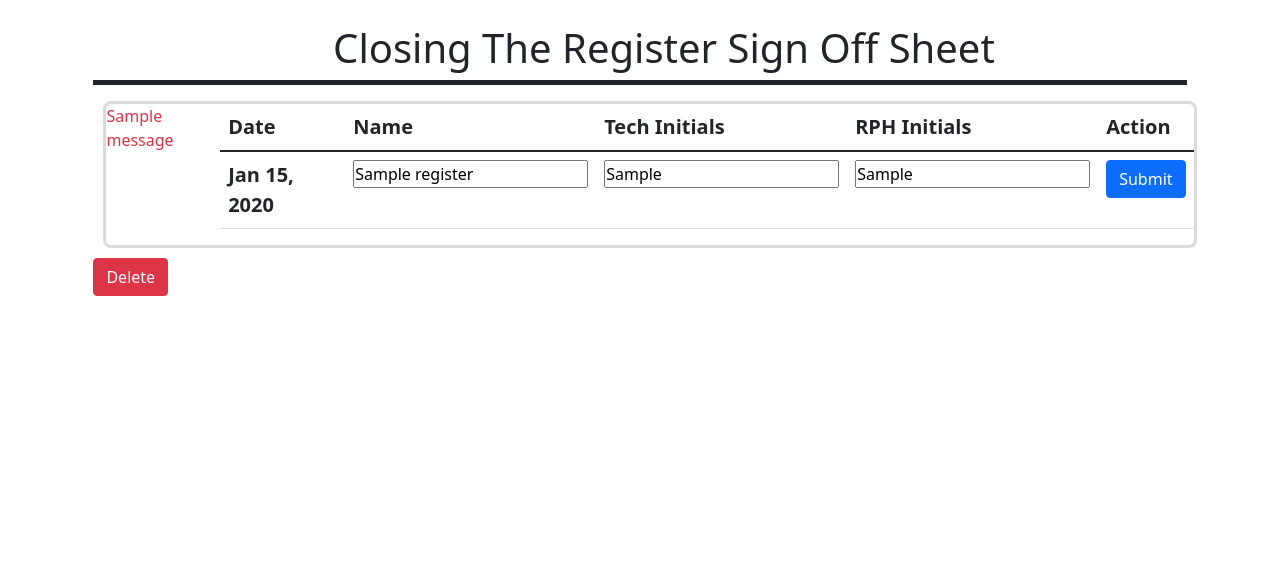
After one commit to marcoaceves/manager_app, a Flask app: page /signoffsheet in a window 1280 px wide. The commit adds this page. Shown: the part 219-784 px from the top of the page. Run offline with Flask 2, Linux system fonts and the light colour scheme; the visitor is signed in with stand-in values (Sample User, id 1); tables that the repository leaves empty or names only in its code hold one stand-in row (values such as "Sample post"); one stand-in notice (Sample message) is shown; lists and menus that the app fills with data are empty.

Commit message:
reg signoff sheet

```diff
--- /dev/null
+++ b/task_manager_app/flask_app/controllers/signoffsheets.py
@@ -0,0 +1,66 @@
+
+from array import array
+from dataclasses import dataclass
+import re
+from flask_app import app
+from flask import Flask, render_template, request, redirect, session, flash
+from flask_app.models.user import User
+from flask_app.models.station import Station
+from flask_app.models.signoffsheet import Register
+from datetime import datetime
+import datetime as dt
+
+
+# html page for adding
+@app.route('/signoffsheet')
+def signoff_sheet_display():
+    if 'user_id' not in session:
+        return redirect('/logout')
+    data ={
+        'id': session['user_id']
+    }
+
+    register =Register.get_signoff_sheet()
+    for reg in register:
+        if reg.name==None:
+            reg.name=""
+        if reg.tech_initial==None:
+            reg.tech_initial=""
+        if reg.rph_initial==None:
+            reg.rph_initial=""
+    return render_template('register_signoff.html', user=User.get_one(data), register=register)
+
+# process adding form
+# month +=1 checks currnet then add if 12 then mnth == 1
+@app.route('/delete/create/new')
+def delete_create_new_signoff():
+    if 'user_id' not in session:
+        return redirect('/')
+    Register.destroy()
+    for day in  range(1,32):
+        month = datetime.today().month
+        year = datetime.today().year
+        print(month, year, '*****')
+        try:
+            date = dt.date(year,month,day)
+        except:
+            return redirect ("/signoffsheet")
+        data={"date":date}
+        print(data, date)
+        Register.create_signoff_sheet(data)
+
+    return redirect ("/signoffsheet")
+
+@app.route('/update/signoff_sheet', methods=['POST'])
+def update_signoff():
+    if 'user_id' not in session:
+        return redirect('/')
+    data = {
+        'name': request.form['name'],
+        'tech_initial': request.form['tech_initial'],
+        'rph_initial': request.form['rph_initial'],
+        'id': request.form['id']
+    }
+
+    Register.signoff_update(data)
+    return redirect(request.referrer)
--- /dev/null
+++ b/task_manager_app/flask_app/models/signoffsheet.py
@@ -0,0 +1,57 @@
+# from winreg import QueryInfoKey
+from flask_app.config.mysqlconnection import connectToMySQL
+import re
+from flask_app import app
+from datetime import datetime
+import math
+from flask import flash
+
+
+db = 'ahf_db'
+
+class Register:
+    def __init__(self, data):
+        self.id = data['id']
+        self.name = data['name']
+        self.date = data['date']
+        self.tech_initial = data['tech_initial']
+        self.rph_initial = data['rph_initial']
+
+    def time_span(self):
+        now = datetime.now()
+        delta = now - self.created_at
+        print(delta.days)
+        print(delta.total_seconds())
+        if delta.days > 0:
+            return f"{delta.days} day(s) ago"
+        elif (math.floor(delta.total_seconds() / 60)) >= 60:
+            return f"{math.floor(math.floor(delta.total_seconds() / 60)/60)} hour(s) ago"
+        elif delta.total_seconds() >= 60:
+            return f"{math.floor(delta.total_seconds() / 60)} minute(s) ago"
+        else:
+            return f"{math.floor(delta.total_seconds())} second(s) ago"
+
+    @classmethod
+    def create_signoff_sheet(cls, data):
+        query= "INSERT INTO register (date) VALUES (%(date)s);"
+        result = connectToMySQL(db).query_db(query,data)
+
+        return result
+    @classmethod
+    def get_signoff_sheet(cls):
+        query = "SELECT id, name, tech_initial, rph_initial, DATE_FORMAT(date,'%b %d, %Y') as date FROM register ORDER BY (date);"
+
+        results = connectToMySQL(db).query_db(query)
+        register_dates = []
+        for i in results:
+            register_dates.append( cls(i) )
+        return register_dates
+    @classmethod
+    def destroy(cls):
+        query = 'TRUNCATE TABLE register;'
+        return connectToMySQL(db).query_db(query)
+
+    @classmethod
+    def signoff_update(cls, data):
+        query = "UPDATE register SET name=%(name)s, tech_initial=%(tech_initial)s, rph_initial=%(rph_initial)s WHERE id = %(id)s;"
+        return connectToMySQL(db).query_db(query,data)
--- a/task_manager_app/flask_app/static/css/stations.css
+++ b/task_manager_app/flask_app/static/css/stations.css
@@ -1,6 +1,14 @@
+.wrappersignoff{
+    padding: 2.3% 7.3%;
+
+    margin: 0 auto;
+}
+
+
 #stationsTable{    border: solid 3px;
     border-radius: 8px;
     border-color: rgba(211, 208, 208, 0.795);
+    width:100%
 
 
 
@@ -12,3 +20,26 @@ td{
 #bold{
     font-weight: 500;
 }
+
+#signoffTable{
+
+    margin: 10px;
+    border: solid 3px;
+    border-radius: 8px;
+    border-color: rgba(211, 208, 208, 0.795);
+    width:100%
+
+
+
+}
+#signoffh1{
+    font-family: monospace;
+}
+
+td{
+    border: none;
+    border-color: rgba(211, 208, 208, 0.795);
+}
+#bold{
+    font-weight: 500;
+}
--- a/task_manager_app/flask_app/templates/all_user_tasks.html
+++ b/task_manager_app/flask_app/templates/all_user_tasks.html
@@ -180,7 +180,7 @@
                                         <td class="align-middle">
                                             <input type="hidden" name="comment" value="{{task.id}}" class="form-control">
                                             <input type="text"  id="taskComment" name="comment" value="{{task.comment}}">
-                                    </td>
+                                        </td>
                                         {% endif %}
                                         {% if user.role == 'admin'%}
                                         <td class="align-middle">
--- /dev/null
+++ b/task_manager_app/flask_app/templates/register_signoff.html
@@ -0,0 +1,95 @@
+<!DOCTYPE html>
+<html lang="en">
+<head>
+    <meta charset="UTF-8">
+    <meta http-equiv="X-UA-Compatible" content="IE=edge">
+    <meta name="viewport" content="width=device-width, initial-scale=1.0">
+    <title>Task Manager</title>
+    <link href="https://cdn.jsdelivr.net/npm/bootstrap@5.1.3/dist/css/bootstrap.min.css" rel="stylesheet" integrity="sha384-1BmE4kWBq78iYhFldvKuhfTAU6auU8tT94WrHftjDbrCEXSU1oBoqyl2QvZ6jIW3" crossorigin="anonymous">
+    <link type="image/png" rel="icon" href="https://static.spacecrafted.com/c252c12e258d4896a45c93c7a3a8f34b/i/ff4f0755a2e5442cb887170a7d3060e9/1/5feFb8zhrk/App%20Icon%20%252843%2529.png?dpr=2">
+    <script src="https://cdn.jsdelivr.net/npm/bootstrap@5.1.3/dist/js/bootstrap.bundle.min.js" integrity="sha384-ka7Sk0Gln4gmtz2MlQnikT1wXgYsOg+OMhuP+IlRH9sENBO0LRn5q+8nbTov4+1p" crossorigin="anonymous"></script>
+
+    <link rel="stylesheet" type="text/css" href="{{url_for('static', filename='css/style.css') }}">
+    <link rel="stylesheet" type="text/css" href="{{url_for('static', filename='css/styles.css') }}">
+    <link rel="stylesheet" type="text/css" href="{{url_for('static', filename='css/stations.css') }}">
+
+</head>
+<body>
+
+<!-- Navigation Bar -->
+    <div class="d-flex justify-content-between align-items-center mb-3" id="nav">
+        <a href="/dashboard"><img src="https://static.spacecrafted.com/c252c12e258d4896a45c93c7a3a8f34b/i/e157cd205d8945ba9440199d43d39d26/1/5feFb8zhrk/AHF_white.png?dpr=2" alt="AHF_Logo" id="ahf_logo"></a>
+        <div>
+            <a href="/dashboard"><button type="link" value="Add" class="btn btn-primary badge badge-pill badge-primary" id="mobilebtn" style="text-align:center">Dashboard</button></a>
+            <a href="/add/new_user/"><button type="link" value="Add" class="btn btn-primary badge badge-pill badge-primary" id="mobilebtn" style="text-align:center">Add User</button></a>
+            <a href="/task/new"><button type="submit" value="Logout" class="btn btn-primary badge badge-pill badge-primary" id="mobilebtn" style="text-align:center">Assign Task</button></a>
+            <a href="/stations"><button type="submit" value="Logout" class="btn btn-primary badge badge-pill badge-primary" id="mobilebtn" style="text-align:center">Manage Stations</button></a>
+            <a href="/manage/users"><button type="submit" value="Logout" class="btn btn-primary badge badge-pill badge-primary" id="mobilebtn" style="text-align:center">Manage Users</button></a>
+
+            <!-- Dropdown -->
+            <div class="dropdown btn btn-primary badge badge-pill badge-primary" id="mobilebtn">
+                <button class="dropbtn btn btn-primary badge badge-pill badge-primary">Dropdown</button>
+                <div class="dropdown-content ">
+                    <a href="/links">Links</a>
+                    <a href="/announcements">Announcements</a>
+                    <a href="https://translate.google.com/" target="_blank" rel="noopener noreferrer">Translate</a>
+                </div>
+            </div>
+
+        </div>
+        <a href="/logout"><button type="submit" value="Logout" class="btn btn-danger badge badge-pill badge-danger" style="text-align:center" id="mobilebtn">Logout</button></a>
+    </div>
+
+    <div class="wrappersignoff">
+        <div class="d-flex justify-content-center align-items-center mb-3 border-bottom border-5 border-dark "id="singoffh1">
+            <h1 class="text-center  ms-5 text-capitalize" id="singoffh1"> Closing The Register Sign Off Sheet</h1>
+        </div>
+        <!-- display station tasks -->
+        <div class="d-flex justify-content-evenly mw-100" id="signoffTable" >
+                <!-- <h1>Stations</h1> -->
+                {% with messages = get_flashed_messages(category_filter=['task']) %}
+                    {% if messages %}
+                        {% for message in messages %}
+                            <p class="text-danger">{{message}}</p>
+                        {% endfor %}
+                    {% endif %}
+                {% endwith %}
+
+
+                    <table class="table table-hover" >
+                        <thead>
+                        <tr class="lead" id="bold">
+                            <th scope="col">Date</th>
+                            <th scope="col">Name</th>
+                            <th>Tech Initials</th>
+                            <th>RPH Initials</th>
+                            <th>Action</th>
+                        </tr>
+                        </thead>
+                        <tbody>
+                            {% for reg in register%}
+                            {% if reg.date != 'NULL' %}
+                            <form action="/update/signoff_sheet" method="POST">
+                                <tr class="text-capitalize ">
+                                    <th class="lead" id="bold" scope="row"><span class="text" id="due">{{reg.date}}</span ></th>
+                                    <th><input type="text" placeholder="Name" name="name" value="{{reg.name}}"></th>
+                                    <th><input type="text" placeholder="Tech Initials" name="tech_initial" value="{{reg.tech_initial}}"></th>
+                                    <th><input type="text" placeholder="RPH Initials" name="rph_initial" value="{{reg.rph_initial}}"></th>
+                                    <input type="hidden" name="id" id="id" value="{{reg.id}}">
+                                    <th><button type="submit" class="btn btn-primary">Submit</button></th>
+                                </tr>
+                            </form>
+                            {% endif %}
+                            {% endfor %}
+                        </tbody>
+                    </table>
+
+
+            </form>
+
+        </div>
+        <a href="/delete/create/new" class="btn btn-danger">Delete</a>
+
+    </div>
+</body>
+</html>
--- a/task_manager_app/server.py
+++ b/task_manager_app/server.py
@@ -1,4 +1,4 @@
-from flask_app.controllers import users, tasks, translation_service, posts, stations, passwords
+from flask_app.controllers import users, tasks, translation_service, posts, stations, passwords, signoffsheets
 from flask_app import app
 
 if __name__ == "__main__":
```
Also changed, not shown: mysqlupdatesPending.txt (added, +37 -0 lines), task_manager_app/flask_app/templates/Untitled-1.py (deleted).
